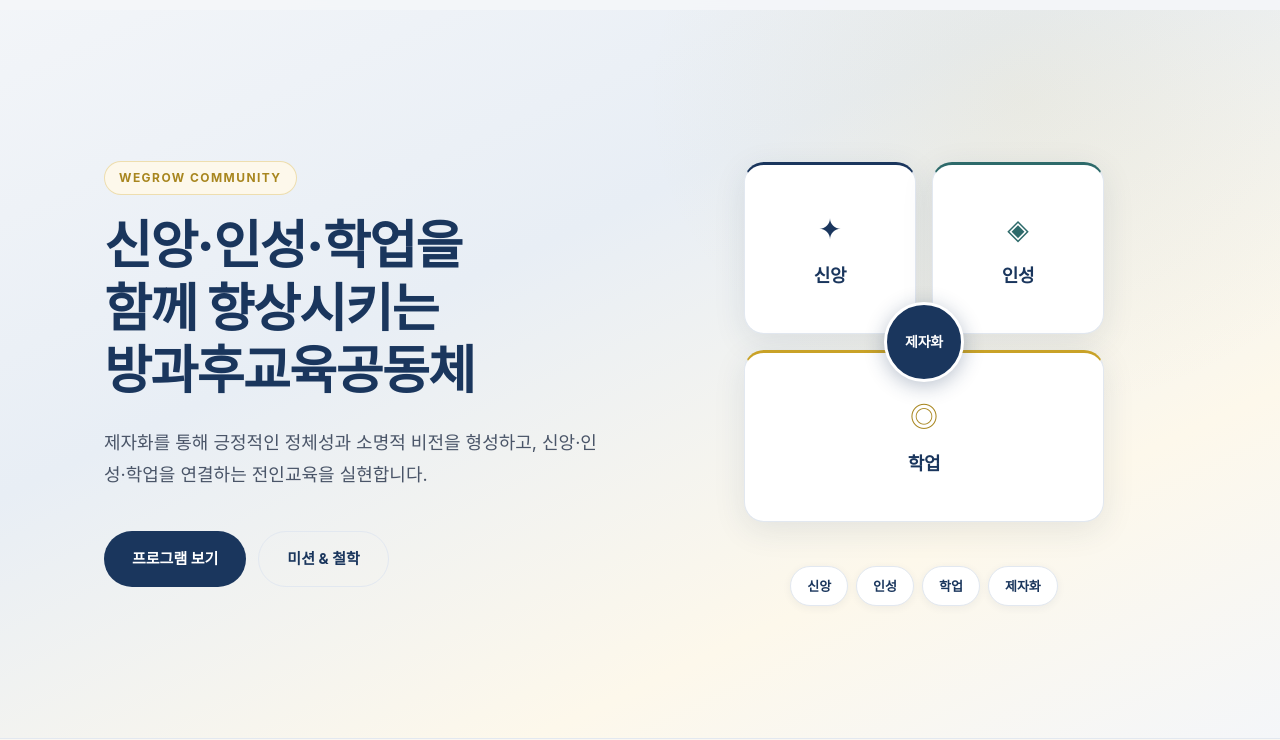
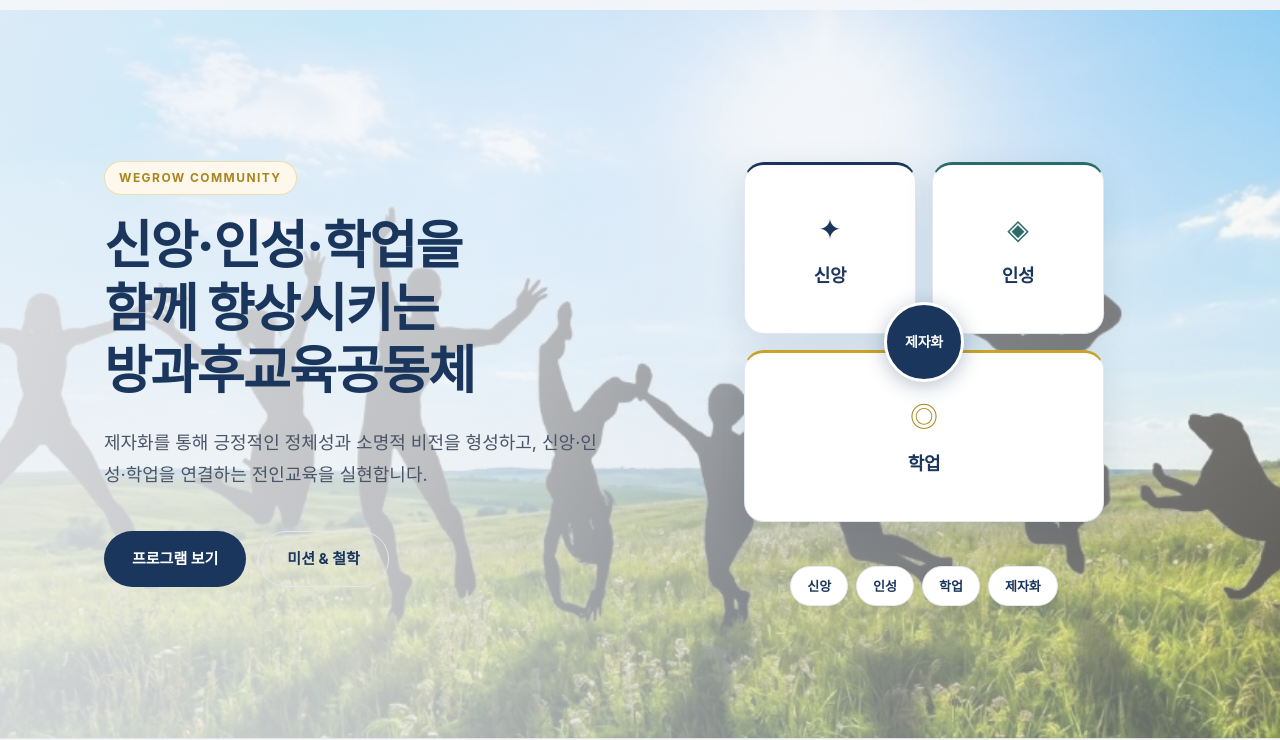
Before and after one commit to hssonoflord/next-generation-dev-institute, a website: page index.html in a window 1280 px wide. Shown: the part 62-802 px from the top of the page. Drawn offline with Linux system fonts and the light colour scheme; a web font is replaced by a local one.

Commit message:
홈·프로그램 페이지 히어로 배경 이미지 적용
img 태그 방식으로 배경 표시를 안정화하고 히어로 배경 이미지 2종 추가.

```diff
--- a/content/site-content.js
+++ b/content/site-content.js
@@ -27,6 +27,7 @@ const SITE_CONTENT = {
     title: "신앙·인성·학업을\n함께 향상시키는\n방과후교육공동체",
     subtitle:
       "제자화를 통해 긍정적인 정체성과 소명적 비전을 형성하고, 신앙·인성·학업을 연결하는 전인교육을 실현합니다.",
+    backgroundImage: "images/hero-bg.png",
     ctaPrimary: { label: "프로그램 보기", href: "projects.html" },
     ctaSecondary: { label: "미션 & 철학", href: "#mission" },
     illustrationAlt:
@@ -142,6 +143,7 @@ const SITE_CONTENT = {
     pageTitle: "콘텐츠 & 프로그램",
     pageSubtitle:
       "AI 기반 학습과 제자화 코칭이 결합된 WGC 통합 교육 프로그램",
+    backgroundImage: "images/programs-hero-bg.png",
     sectionTitle: "프로그램",
     categories: [
       { id: "all", label: "전체" },
--- a/css/style.css
+++ b/css/style.css
@@ -275,29 +275,39 @@ button {
   display: flex;
   align-items: center;
   padding-top: var(--header-h);
-  background: linear-gradient(
-    155deg,
-    var(--color-bg) 0%,
-    #e8eef5 40%,
-    var(--color-accent-soft) 75%,
-    var(--color-bg) 100%
-  );
+  background: var(--color-bg);
   overflow: hidden;
   position: relative;
+  isolation: isolate;
 }
 
-.hero::before {
-  content: "";
+.hero__bg {
   position: absolute;
-  top: -20%;
-  right: -10%;
-  width: 60%;
-  height: 80%;
-  background: radial-gradient(
-    ellipse at center,
-    rgba(201, 162, 39, 0.08) 0%,
-    transparent 70%
-  );
+  inset: 0;
+  width: 100%;
+  height: 100%;
+  object-fit: cover;
+  object-position: center center;
+  z-index: -2;
+}
+
+.hero__overlay {
+  position: absolute;
+  inset: 0;
+  z-index: -1;
+  background:
+    linear-gradient(
+      105deg,
+      rgba(244, 246, 249, 0.9) 0%,
+      rgba(244, 246, 249, 0.78) 38%,
+      rgba(232, 238, 245, 0.58) 62%,
+      rgba(253, 248, 235, 0.38) 100%
+    ),
+    radial-gradient(
+      ellipse 80% 60% at 75% 40%,
+      rgba(255, 255, 255, 0.12) 0%,
+      transparent 70%
+    );
   pointer-events: none;
 }
 
@@ -309,6 +319,7 @@ button {
   padding-top: 48px;
   padding-bottom: 48px;
   position: relative;
+  z-index: 1;
 }
 
 .hero__badge {
@@ -929,12 +940,38 @@ button {
 .page-hero {
   padding-top: calc(var(--header-h) + 64px);
   padding-bottom: 48px;
+  background: var(--color-primary);
+  color: #fff;
+  position: relative;
+  isolation: isolate;
+  overflow: hidden;
+}
+
+.page-hero__bg {
+  position: absolute;
+  inset: 0;
+  width: 100%;
+  height: 100%;
+  object-fit: cover;
+  object-position: center center;
+  z-index: -2;
+}
+
+.page-hero__overlay {
+  position: absolute;
+  inset: 0;
+  z-index: -1;
   background: linear-gradient(
     160deg,
-    var(--color-primary) 0%,
-    var(--color-primary-light) 100%
+    rgba(26, 54, 93, 0.88) 0%,
+    rgba(44, 82, 130, 0.8) 100%
   );
-  color: #fff;
+  pointer-events: none;
+}
+
+.page-hero__inner {
+  position: relative;
+  z-index: 1;
 }
 
 .page-hero__badge {
--- a/index.html
+++ b/index.html
@@ -36,6 +36,14 @@
 
     <main>
       <section class="hero">
+        <img
+          class="hero__bg"
+          src="images/hero-bg.png"
+          alt=""
+          aria-hidden="true"
+          decoding="async"
+        />
+        <div class="hero__overlay" aria-hidden="true"></div>
         <div class="container hero__inner">
           <div class="hero__content">
             <span class="hero__badge" id="hero-badge"></span>
--- a/js/main.js
+++ b/js/main.js
@@ -106,6 +106,11 @@ function renderHomePage() {
   setText("hero-badge", hero.badge);
   setText("hero-title", hero.title);
   setText("hero-subtitle", hero.subtitle);
+
+  const heroBg = document.querySelector(".hero__bg");
+  if (heroBg && hero.backgroundImage) {
+    heroBg.src = hero.backgroundImage;
+  }
 
   const heroPillars = document.getElementById("hero-pillars");
   if (heroPillars) {
@@ -310,6 +315,11 @@ function renderHomePage() {
 function renderProjectsPage() {
   const { programs } = SITE_CONTENT;
 
+  const pageHeroBg = document.querySelector(".page-hero__bg");
+  if (pageHeroBg && programs.backgroundImage) {
+    pageHeroBg.src = programs.backgroundImage;
+  }
+
   setText("page-title", programs.pageTitle);
   setText("page-subtitle", programs.pageSubtitle);
   setText("filter-title", programs.sectionTitle);
```
Also changed, not shown: projects.html (+9 -1 lines), images/hero-bg.png (added), images/programs-hero-bg.png (added).
